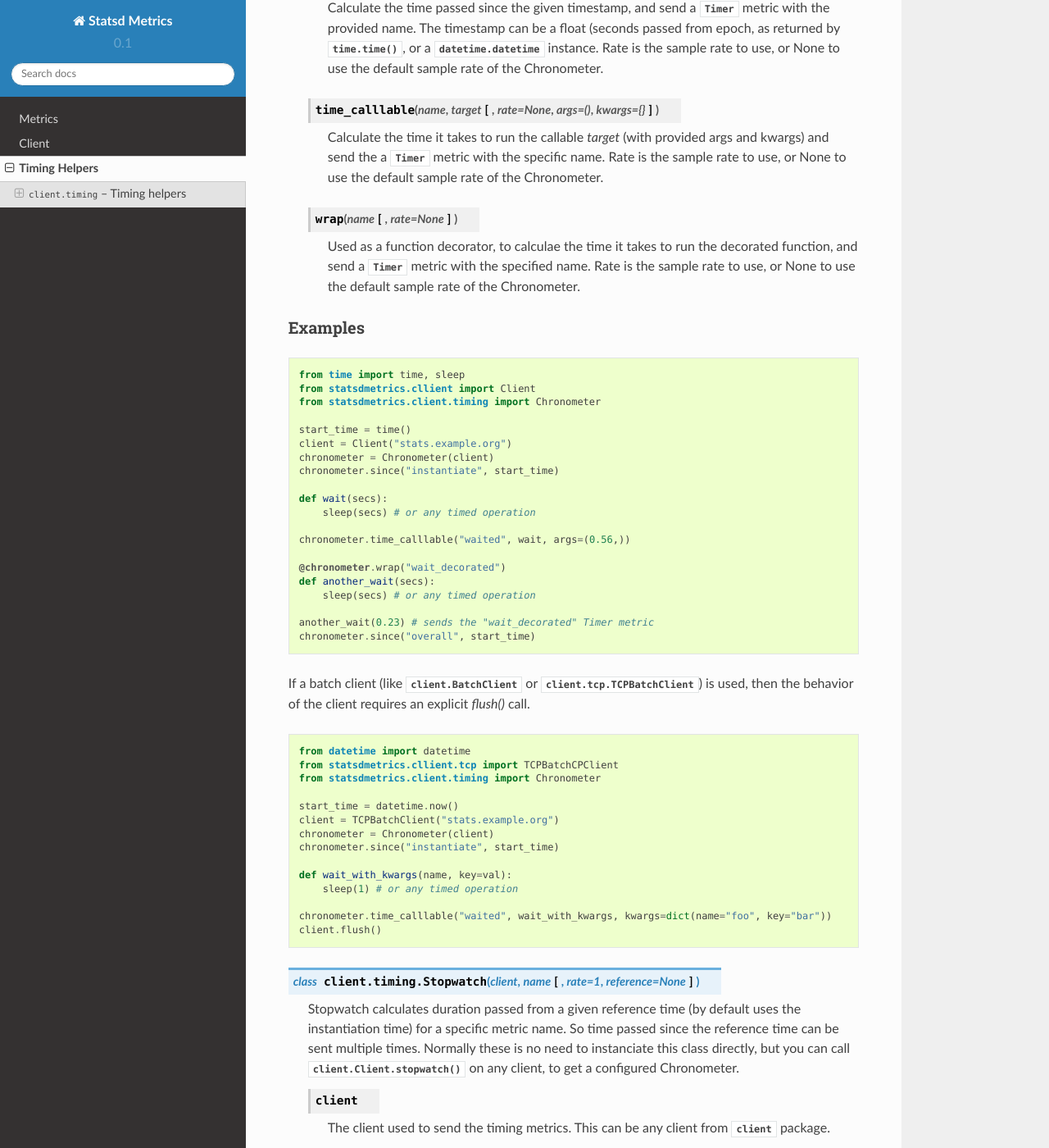
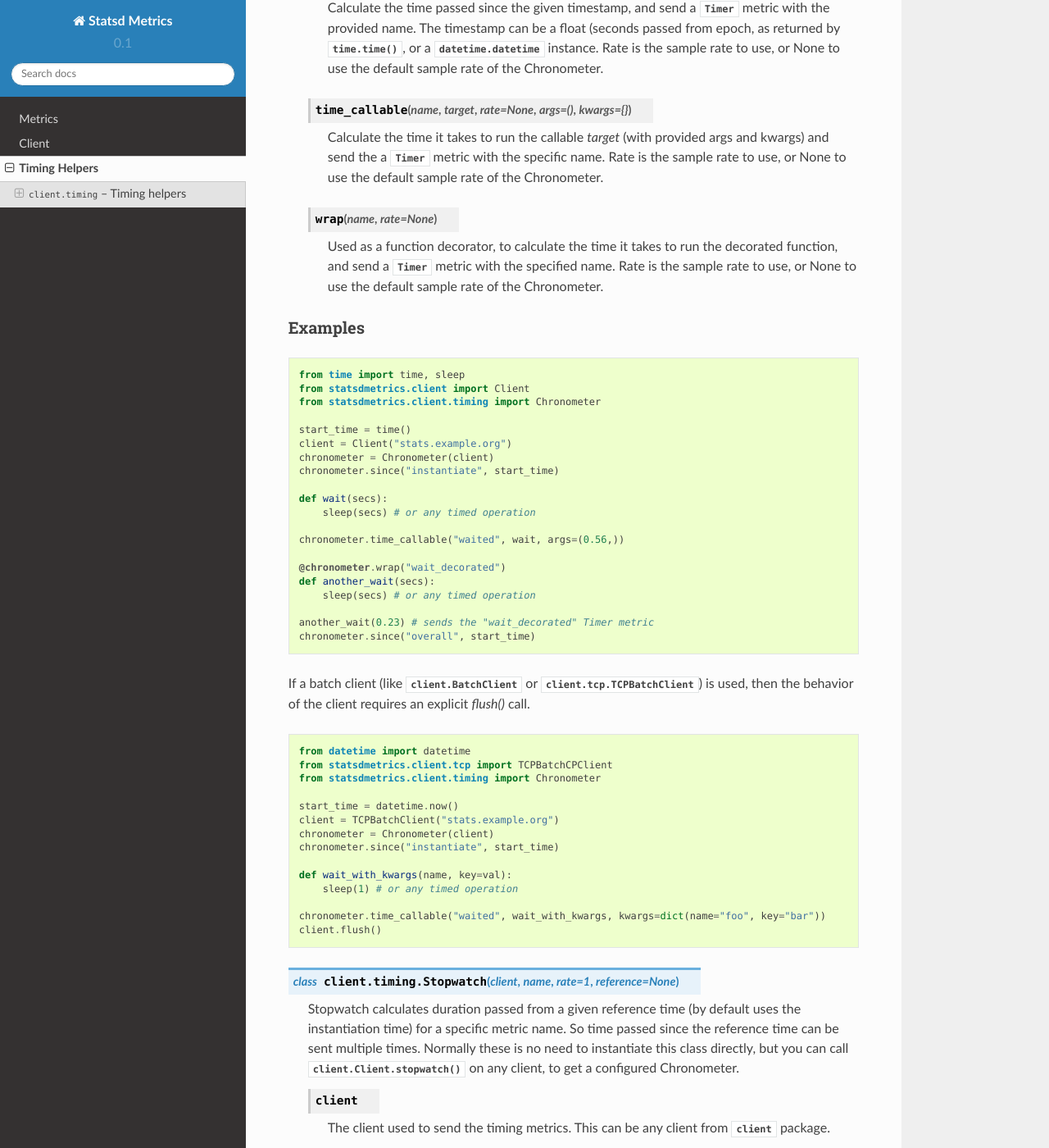
Before and after one commit to farzadghanei/statsd-metrics, a Sphinx documentation site: the page built from docs/client_timing.rst, in a window 1280 px wide and 1400 px high, scrolled down 620 px. Shown: the whole window at 82% size. Built offline with Sphinx 7.4.7 and the Read the Docs theme 2.0.0, drawn with Linux system fonts in a browser that asks for light colours; some of the changed text lies outside the part shown.

Commit message:
Removed backets from default arguments in documentations, fixed typos

```diff
--- a/docs/client_timing.rst
+++ b/docs/client_timing.rst
@@ -13,11 +13,11 @@ Classes to help measure time and send :class:`metrics.Timer` metrics using any :
 
 .. moduleauthor:: Farzad Ghanei
 
-.. class:: Chronometer(client, [rate=1])
+.. class:: Chronometer(client, rate=1)
 
     Chronometer calculates duration (of function calls, etc.) and
     sends them with provided metric names.
-    Normally these is no need to instanciate this class directly, but
+    Normally these is no need to instantiate this class directly, but
     you can call :meth:`client.Client.chronometer` on any client, to
     get a configured Chronometer.
 
@@ -31,7 +31,7 @@ Classes to help measure time and send :class:`metrics.Timer` metrics using any :
         the default sample rate for metrics to send. Should be a float between 0 and 1.
         This is the same as used in all clients.
 
-    .. method:: since(name, timestamp, [rate=None])
+    .. method:: since(name, timestamp, rate=None)
 
         Calculate the time passed since the given timestamp, and send
         a :class:`~metrics.Timer` metric with the provided name.
@@ -39,15 +39,15 @@ Classes to help measure time and send :class:`metrics.Timer` metrics using any :
         or a :class:`datetime.datetime` instance.
         Rate is the sample rate to use, or None to use the default sample rate of the Chronometer.
 
-    .. method:: time_calllable(name, target[, rate=None, args=(), kwargs={}])
+    .. method:: time_callable(name, target, rate=None, args=(), kwargs={})
 
         Calculate the time it takes to run the callable `target` (with provided args and kwargs)
         and send the a :class:`~metrics.Timer` metric with the specific name.
         Rate is the sample rate to use, or None to use the default sample rate of the Chronometer.
 
-    .. method:: wrap(name, , [rate=None])
+    .. method:: wrap(name, rate=None)
 
-        Used as a function decorator, to calculae the time it takes
+        Used as a function decorator, to calculate the time it takes
         to run the decorated function, and send a :class:`~metrics.Timer` metric
         with the specified name.
         Rate is the sample rate to use, or None to use the default sample rate of the Chronometer.
@@ -59,7 +59,7 @@ Examples
 .. code-block:: python
 
     from time import time, sleep
-    from statsdmetrics.cllient import Client
+    from statsdmetrics.client import Client
     from statsdmetrics.client.timing import Chronometer
 
     start_time = time()
@@ -70,7 +70,7 @@ Examples
     def wait(secs):
         sleep(secs) # or any timed operation
 
-    chronometer.time_calllable("waited", wait, args=(0.56,))
+    chronometer.time_callable("waited", wait, args=(0.56,))
 
     @chronometer.wrap("wait_decorated")
     def another_wait(secs):
@@ -86,7 +86,7 @@ is used, then the behavior of the client requires an explicit `flush()` call.
 .. code-block:: python
 
     from datetime import datetime
-    from statsdmetrics.cllient.tcp import TCPBatchCPClient
+    from statsdmetrics.client.tcp import TCPBatchCPClient
     from statsdmetrics.client.timing import Chronometer
 
     start_time = datetime.now()
@@ -97,16 +97,16 @@ is used, then the behavior of the client requires an explicit `flush()` call.
     def wait_with_kwargs(name, key=val):
         sleep(1) # or any timed operation
 
-    chronometer.time_calllable("waited", wait_with_kwargs, kwargs=dict(name="foo", key="bar"))
+    chronometer.time_callable("waited", wait_with_kwargs, kwargs=dict(name="foo", key="bar"))
     client.flush()
 
 
-.. class:: Stopwatch(client, name, [rate=1, reference=None])
+.. class:: Stopwatch(client, name, rate=1, reference=None)
 
     Stopwatch calculates duration passed from a given reference time (by default uses
     the instantiation time) for a specific metric name.
     So time passed since the reference time can be sent multiple times.
-    Normally these is no need to instanciate this class directly, but
+    Normally these is no need to instantiate this class directly, but
     you can call :meth:`client.Client.stopwatch` on any client, to
     get a configured Chronometer.
 
@@ -134,7 +134,7 @@ is used, then the behavior of the client requires an explicit `flush()` call.
         Reset the stopwatch, updating the reference with current time.
         Returns a self reference for method chaining.
 
-    .. method:: send([rate=None])
+    .. method:: send(rate=None)
 
         Calculate time passed since :attr:`reference` and send the metric.
         A sampling rate can be specified, or `None` (default) uses the default
```
Also changed, not shown: docs/client.rst (+12 -12 lines).
